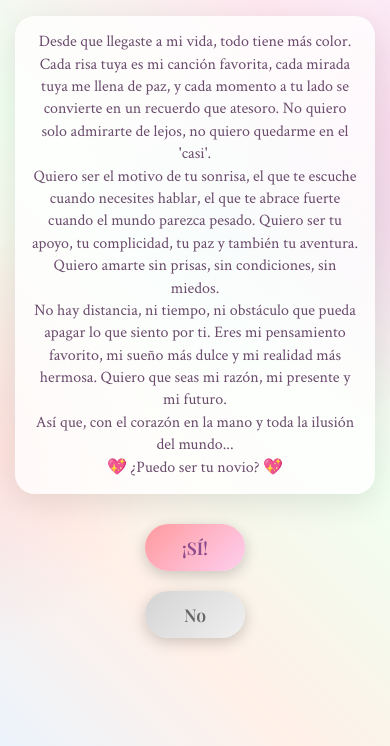
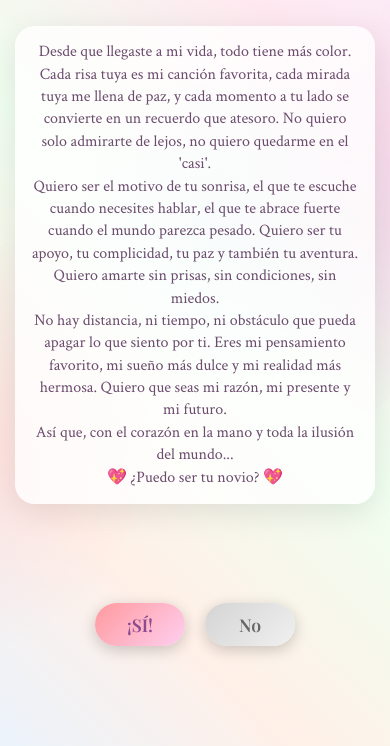
Before and after one commit to Arian220/paraDanna, a plain HTML site: page index.html in a window 390 px wide. Shown: the part 98-844 px from the top of the page. Drawn offline with nearby package versions, Linux system fonts and the light colour scheme.

Commit message:
cambios ya finales!

```diff
--- a/script.js
+++ b/script.js
@@ -177,7 +177,8 @@ document.addEventListener('DOMContentLoaded', function() {
     function adjustButtonContainer() {
         if (window.innerWidth <= 768) {
             buttonsContainer.style.position = 'relative';
-            buttonsContainer.style.height = '200px';
+            buttonsContainer.style.minHeight = '100px';
+            buttonsContainer.style.width = '100%';
         }
     }
 
--- a/styles.css
+++ b/styles.css
@@ -141,9 +141,13 @@ body {
 /* Contenedor de botones */
 .buttons-container {
     display: flex;
-    flex-direction: column;
-    gap: 20px;
+    flex-direction: row;
+    gap: 30px;
     align-items: center;
+    justify-content: center;
+    min-height: 100px;
+    padding: 20px;
+    position: relative;
 }
 
 /* Estilos de botones */
@@ -151,13 +155,13 @@ body {
     font-family: 'Playfair Display', serif;
     font-size: 1.2rem;
     font-weight: 600;
-    padding: 15px 40px;
+    padding: 12px 30px;
     border: none;
     border-radius: 50px;
     cursor: pointer;
     transition: all 0.3s ease;
     box-shadow: 0 4px 15px rgba(0,0,0,0.2);
-    min-width: 120px;
+    min-width: 100px;
     position: relative;
     overflow: hidden;
 }
@@ -361,12 +365,14 @@ body {
         height: 180px;
         margin-top: 20px;
         position: relative;
+        gap: 20px;
+        padding: 15px;
     }
 
     .btn {
-        padding: 12px 30px;
+        padding: 10px 25px;
         font-size: 1.1rem;
-        min-width: 100px;
+        min-width: 90px;
     }
 
     .modal {
```
